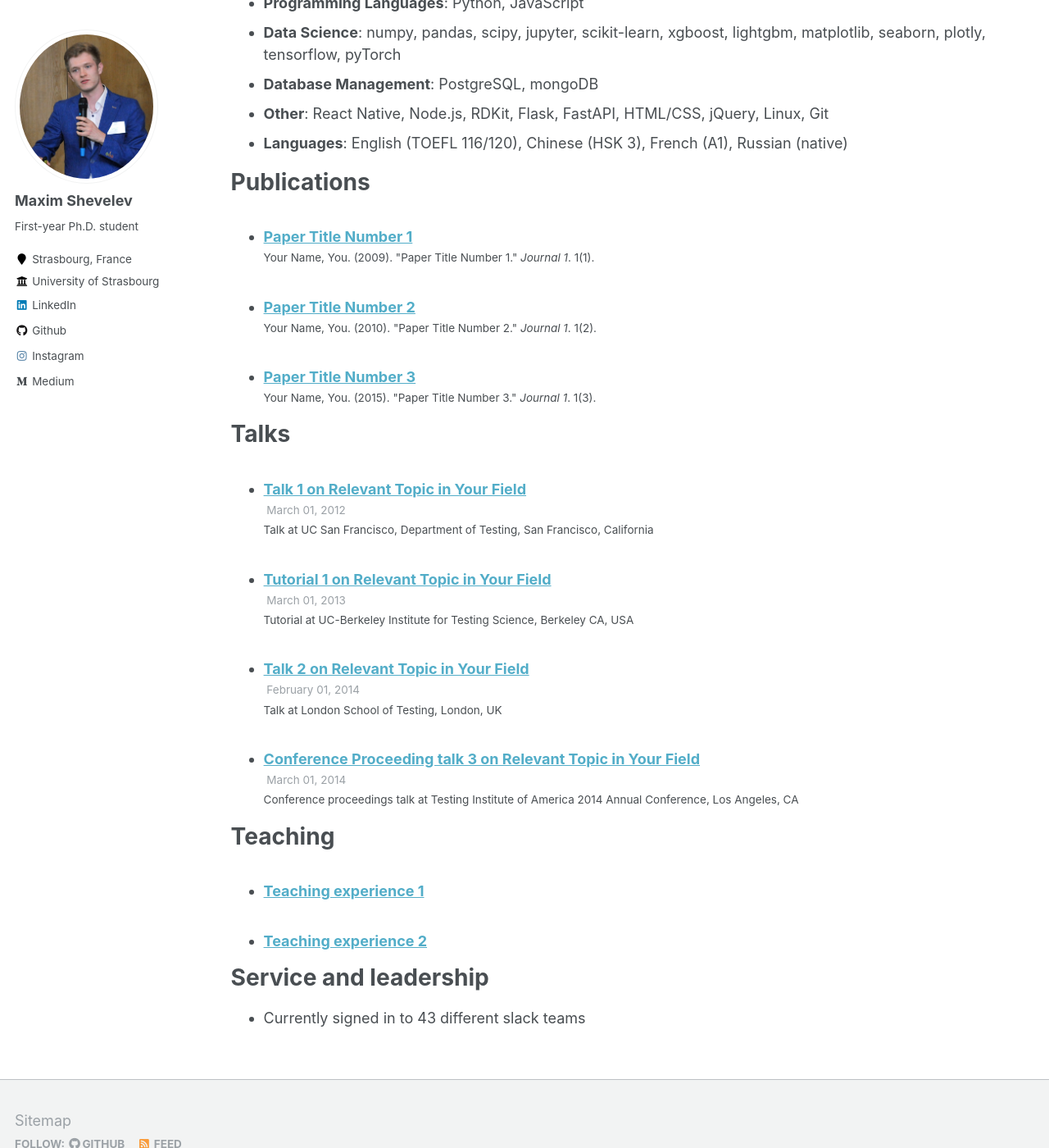
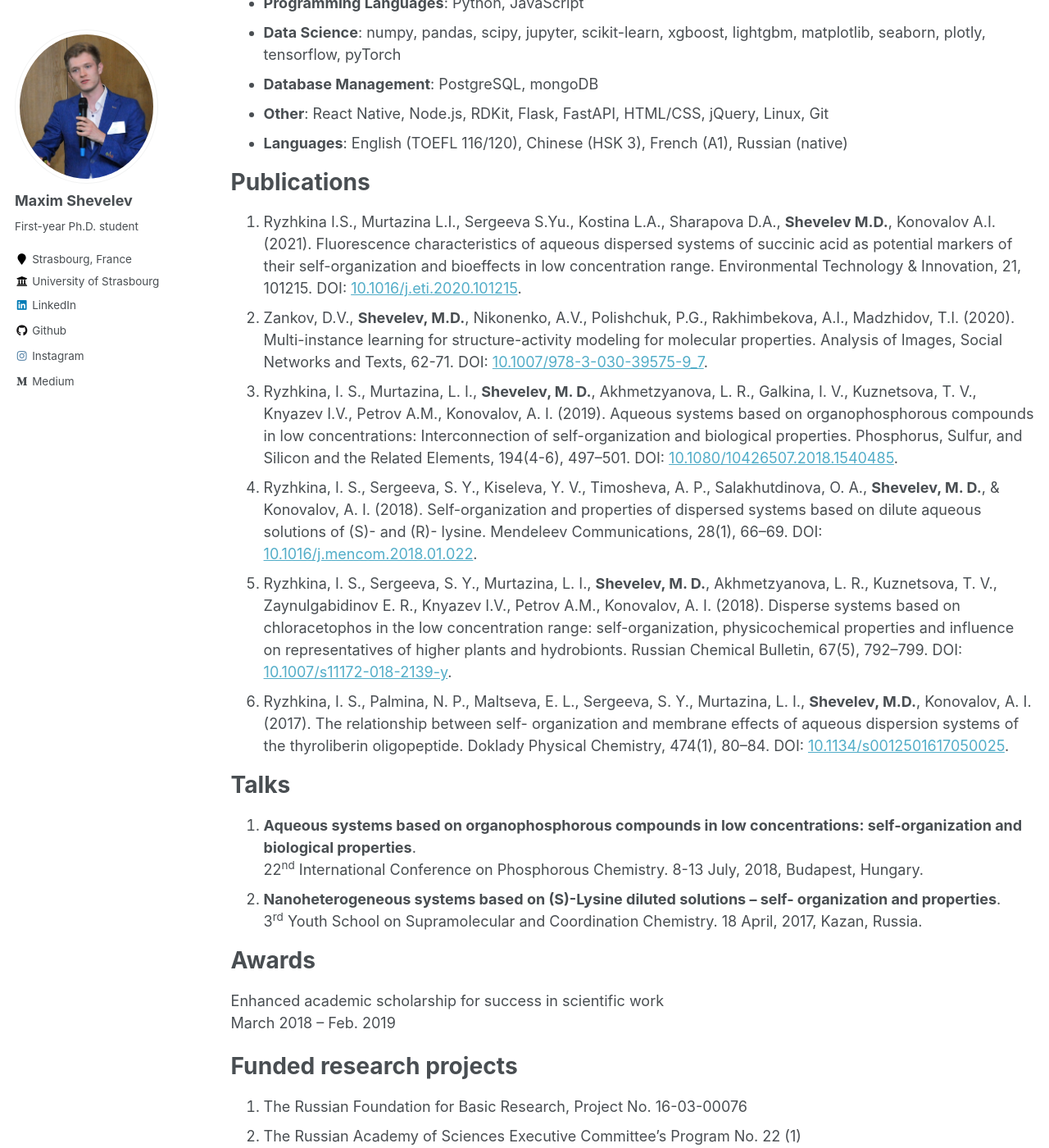
Before and after one commit to mawansui/mawansui.github.io, a Jekyll site: the page built from _pages/cv.md, in a window 1280 px wide and 1400 px high, scrolled down 1760 px. Shown: the whole window at 82% size. Built offline with Jekyll 4.4.1, drawn with Linux system fonts in a browser that asks for light colours; some of the changed text lies outside the part shown.

Commit message:
updated recent cv

```diff
--- a/_pages/cv.md
+++ b/_pages/cv.md
@@ -78,22 +78,31 @@ Skills
 
 Publications
 ======
-  <ul>{% for post in site.publications %}
-    {% include archive-single-cv.html %}
-  {% endfor %}</ul>
+6. Ryzhkina I.S., Murtazina L.I., Sergeeva S.Yu., Kostina L.A., Sharapova D.A., **Shevelev M.D.**, Konovalov A.I. (2021). Fluorescence characteristics of aqueous dispersed systems of succinic acid as potential markers of their self-organization and bioeffects in low concentration range. Environmental Technology & Innovation, 21, 101215. DOI: [10.1016/j.eti.2020.101215](https://doi.org/10.1016/j.eti.2020.101215).
+5. Zankov, D.V., **Shevelev, M.D.**, Nikonenko, A.V., Polishchuk, P.G., Rakhimbekova, A.I., Madzhidov, T.I. (2020). Multi-instance learning for structure-activity modeling for molecular properties. Analysis of Images, Social Networks and Texts, 62-71. DOI: [10.1007/978-3-030-39575-9_7](https://doi.org/10.1007/978-3-030-39575-9_7).
+4. Ryzhkina, I. S., Murtazina, L. I., **Shevelev, M. D.**, Akhmetzyanova, L. R., Galkina, I. V., Kuznetsova, T. V., Knyazev I.V., Petrov A.M., Konovalov, A. I. (2019). Aqueous systems based on organophosphorous compounds in low concentrations: Interconnection of self-organization and biological properties. Phosphorus, Sulfur, and Silicon and the Related Elements, 194(4-6), 497–501. DOI: [10.1080/10426507.2018.1540485](https://doi.org/10.1080/10426507.2018.1540485).
+3. Ryzhkina, I. S., Sergeeva, S. Y., Kiseleva, Y. V., Timosheva, A. P., Salakhutdinova, O. A., **Shevelev, M. D.**, & Konovalov, A. I. (2018). Self-organization and properties of dispersed systems based on dilute aqueous solutions of (S)- and (R)- lysine. Mendeleev Communications, 28(1), 66–69. DOI: [10.1016/j.mencom.2018.01.022](https://doi.org/10.1016/j.mencom.2018.01.022).
+2. Ryzhkina, I. S., Sergeeva, S. Y., Murtazina, L. I., **Shevelev, M. D.**, Akhmetzyanova, L. R., Kuznetsova, T. V., Zaynulgabidinov E. R., Knyazev I.V., Petrov A.M., Konovalov, A. I. (2018). Disperse systems based on chloracetophos in the low concentration range: self-organization, physicochemical properties and influence on representatives of higher plants and hydrobionts. Russian Chemical Bulletin, 67(5), 792–799. DOI: [10.1007/s11172-018-2139-y](https://doi.org/10.1007/s11172-018-2139-y).
+1. Ryzhkina, I. S., Palmina, N. P., Maltseva, E. L., Sergeeva, S. Y., Murtazina, L. I., **Shevelev, M.D.**, Konovalov, A. I. (2017). The relationship between self- organization and membrane effects of aqueous dispersion systems of the thyroliberin oligopeptide. Doklady Physical Chemistry, 474(1), 80–84. DOI: [10.1134/s0012501617050025](https://doi.org/10.1134/s0012501617050025).
+
 
 Talks
 ======
-  <ul>{% for post in site.talks %}
-    {% include archive-single-talk-cv.html %}
-  {% endfor %}</ul>
+1. **Aqueous systems based on organophosphorous compounds in low concentrations: self-organization and biological properties**.
+22<sup>nd</sup> International Conference on Phosphorous Chemistry.
+8-13 July, 2018, Budapest, Hungary.
+2. **Nanoheterogeneous systems based on (S)-Lysine diluted solutions – self- organization and properties**.
+3<sup>rd</sup> Youth School on Supramolecular and Coordination Chemistry. 18 April, 2017, Kazan, Russia.
 
-Teaching
+
+Awards
 ======
-  <ul>{% for post in site.teaching %}
-    {% include archive-single-cv.html %}
-  {% endfor %}</ul>
+Enhanced academic scholarship for success in scientific work
+March 2018 – Feb. 2019
 
-Service and leadership
+Funded research projects
 ======
-* Currently signed in to 43 different slack teams
+1. The Russian Foundation for Basic Research, Project No. 16-03-00076
+2. The Russian Academy of Sciences Executive Committee’s Program No. 22 (1)
+3. The Republic of Tatarstan Academy of Sciences' Young researcher grant, 2018.
+4. Maria Skłodowska-Curie Actions’ TubInTrain programme (EU Horizon 2020, GA No. 860070)
```
